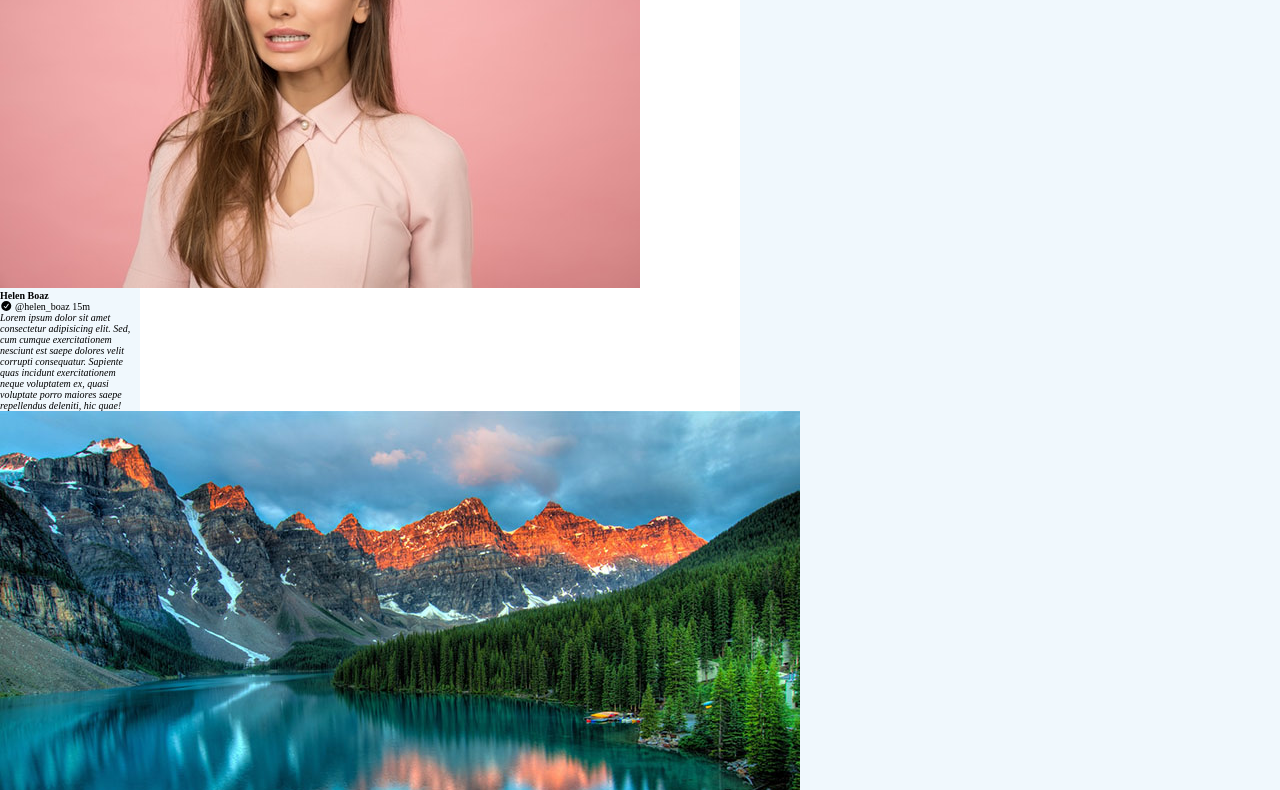
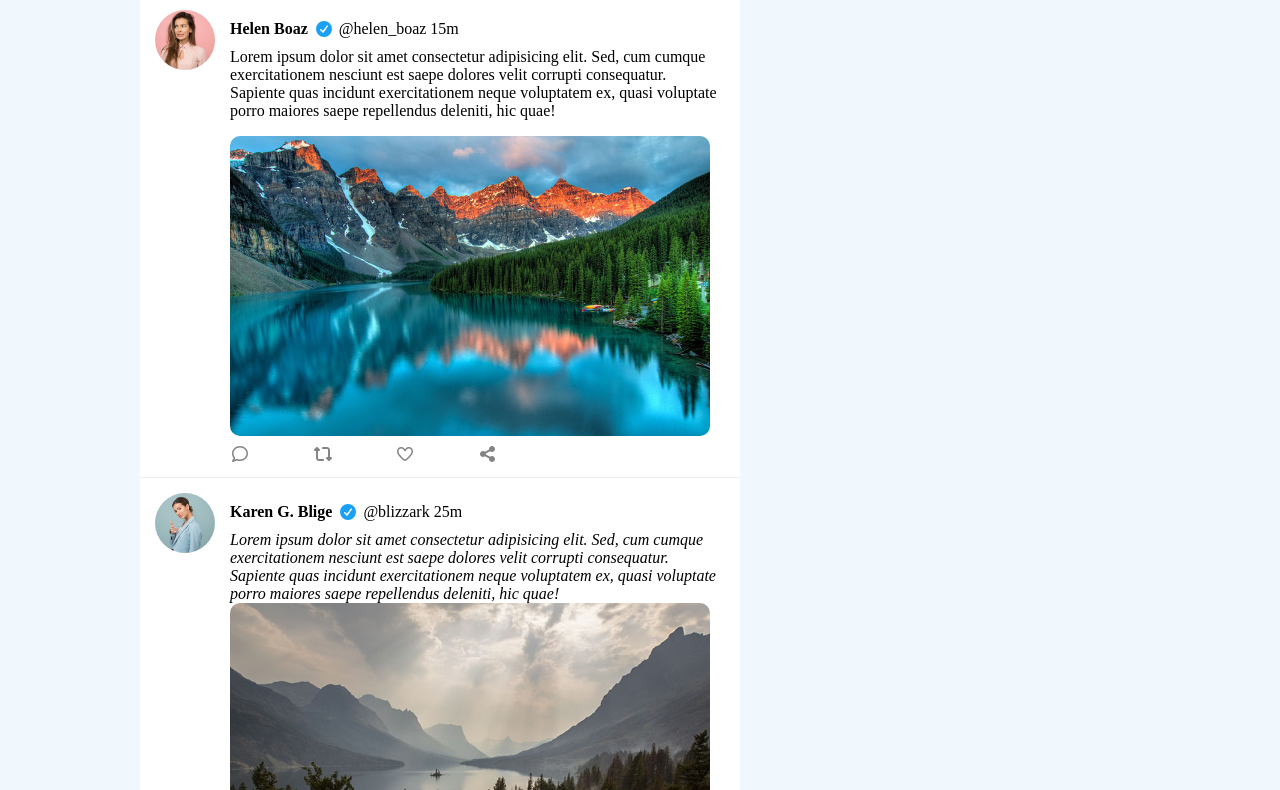
Before and after one commit to Densitty/tweetaire, a plain HTML site: page index.html in a window 1280 px wide. Shown: the part 204-994 px from the top of the page. Drawn offline with Linux system fonts and the light colour scheme.

Commit message:
layiong out and styling the news feeds

```diff
--- a/assets/styles/style.css
+++ b/assets/styles/style.css
@@ -560,4 +560,81 @@ body {
   margin: 1rem;
 }
 
+.posts {
+  grid-column: 2/3;
+  grid-row: 2/-1;
+  background-color: #fff;
+}
+
+.post {
+  display: flex;
+  padding: 1.5rem;
+  border-bottom: 0.1rem solid #eee;
+}
+
+.user-avatar {
+  width: 6rem;
+  height: 6rem;
+  /* flex-shrink distorts the shape of the image, hence we need to set it to 0 to disable the shrinking of the image container and the image inside */
+  flex-shrink: 0;
+  margin-right: 1.5rem;
+}
+
+.user-avatar img {
+  height: 100%;
+  width: 100%;
+  object-fit: cover;
+  border-radius: 50%;
+}
+
+.post-content {}
+
+.post-user-info {
+  display: flex;
+  align-items: center;
+  margin: 1rem 0;
+}
+
+.post-user-info h4 {
+  font-size: 1.6rem;
+  margin-right: 0.6rem;
+}
+
+.post-user-info svg {
+  font-size: 1.6rem;
+  color: #1aa1f5;
+  margin-right: 0.5rem;
+}
+
+.post-user-info span {
+  font-size: 1.6rem;
+}
+
+.post-text {
+  font-size: 1.6rem;
+  margin-bottom: 1.6rem;
+}
+
+.post-img {
+  width: 48rem;
+  height: 30rem;
+}
+
+.post-img img {
+  height: 100%;
+  width: 100%;
+  object-fit: cover;
+  border-radius: 1rem;
+}
+
+.post-icons {
+  margin-top: 1rem;
+}
+
+.post-icons svg {
+  font-size: 1.6rem;
+  color: #868383;
+  margin-right: 6rem;
+}
+
 /* newsfeed page ends */
--- a/index.html
+++ b/index.html
@@ -218,13 +218,13 @@
                 <i class="fas fa-check-circle"></i>
                 <span>@helen_boaz 15m</span>
               </div>
-              <i class="post-text"
-                >Lorem ipsum dolor sit amet consectetur adipisicing elit. Sed,
+              <p class="post-text">
+                Lorem ipsum dolor sit amet consectetur adipisicing elit. Sed,
                 cum cumque exercitationem nesciunt est saepe dolores velit
                 corrupti consequatur. Sapiente quas incidunt exercitationem
                 neque voluptatem ex, quasi voluptate porro maiores saepe
-                repellendus deleniti, hic quae!</i
-              >
+                repellendus deleniti, hic quae!
+              </p>
               <div class="post-img">
                 <img src="/assets/images/post-img-1.jpg" alt="" />
               </div>
```
